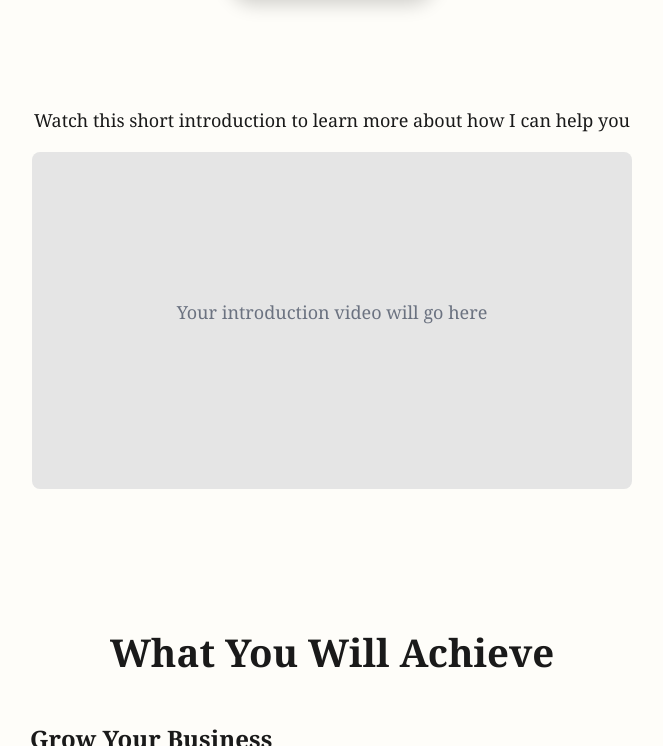
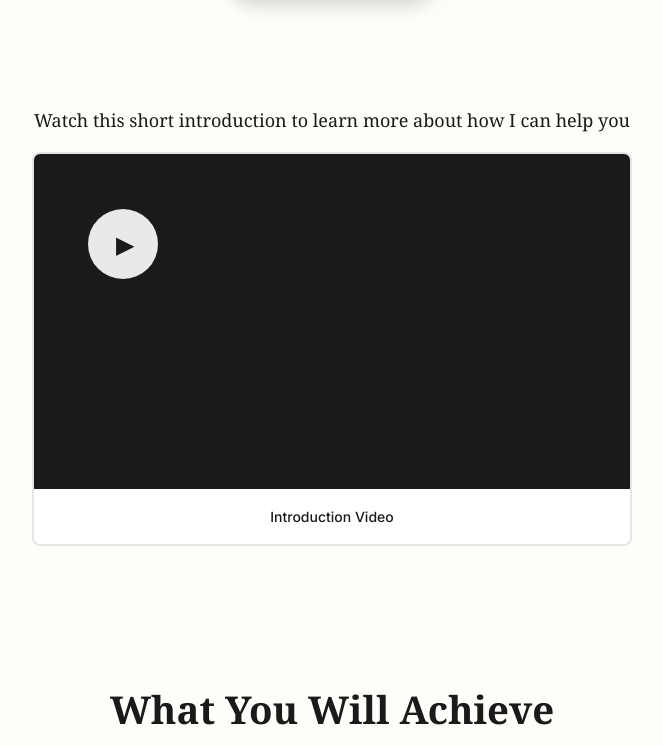
Before and after one commit to DeysonOrtiz/Deyson-com, an Eleventy site: page pages/index.html in a window 1280 px wide. Shown: the part 650-1396 px from the top of the page, without its empty margins (308-971 px from the left). Built offline with nearby package versions, Linux system fonts and the light colour scheme; Eleventy itself is replaced by a stand-in of ours; files that its build step writes are made by us from their sources; no server answers; a script that the page names is missing; a web font is replaced by a local one.

Commit message:
Updated Index page with new video

```diff
--- a/pages/index.html
+++ b/pages/index.html
@@ -3,8 +3,11 @@ layout: layouts/base.njk
 title: Deyson Ortiz - Video Producer
 pageScripts: |
   <script>
-    // Add example video for this page
     addVideos({
+      producer_intro_video: {
+        id: '1124357821',
+        padding: '56.25%'
+      },
       exampleVideo1: {
         id: '1120408693',
         padding: '56.25%'
@@ -33,14 +36,30 @@ pageScripts: |
       Watch this short introduction to learn more about how I can help you
     </p>
     <div class="video-wrapper">
-      <div class="video-placeholder">
-        <p>Your introduction video will go here</p>
+      <div
+        class="video-testimonial"
+        onclick="openLightbox('producer_intro_video')"
+        style="position: relative"
+      >
+        <div class="video-thumbnail" style="position: relative">
+          <style>
+            .video-section .video-testimonial .video-thumbnail::after {
+              top: calc(15% + 40px) !important;
+              left: 15% !important;
+            }
+            .video-section .video-testimonial .video-thumbnail::before {
+              top: calc(15% + 40px) !important;
+              left: 15% !important;
+            }
+          </style>
+        </div>
+        <div class="video-title">Introduction Video</div>
       </div>
     </div>
   </div>
 </section>
 
-<!-- What I Do Section -->
+<!-- What You Will Achieve Section -->
 <section class="section">
   <div class="container">
     <h2 class="section-title">What You Will Achieve</h2>
```
